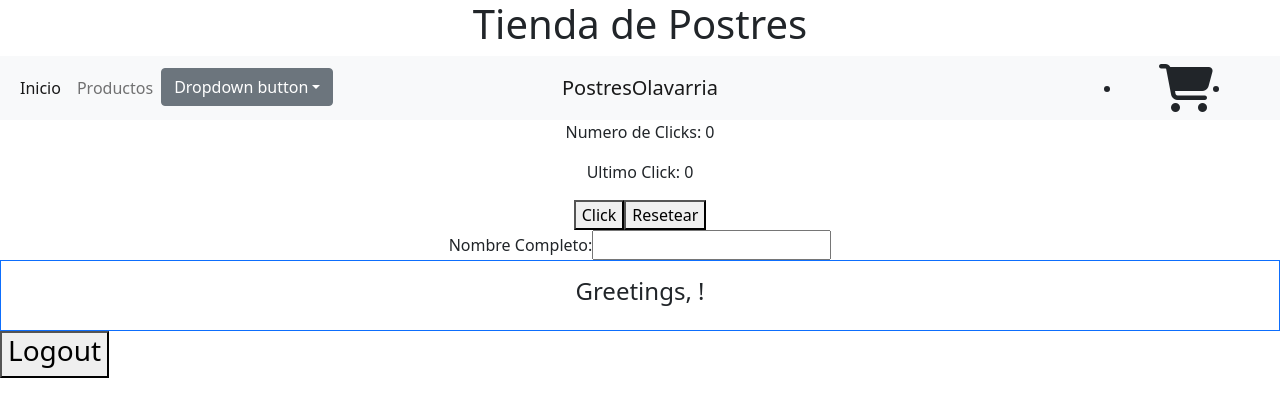
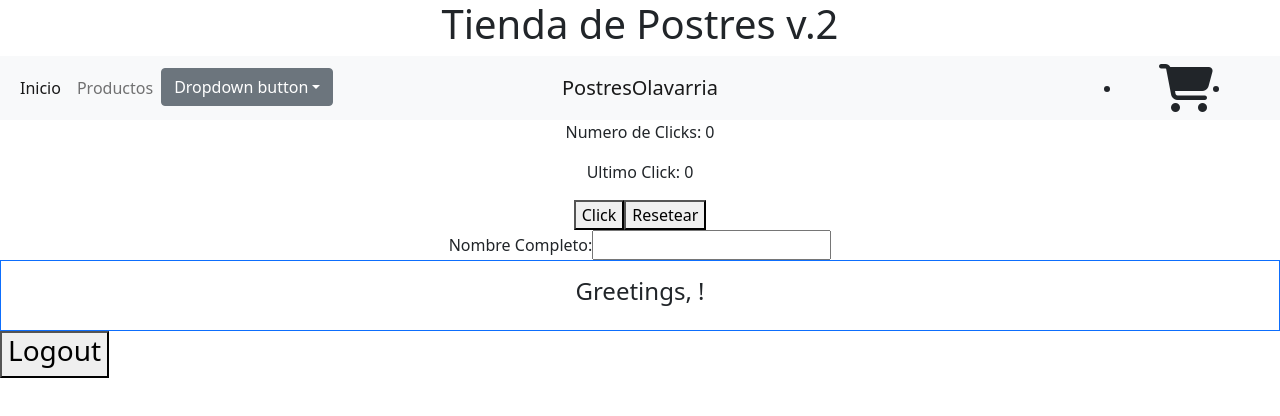
Before and after one commit to CodeSerch/TiendaPostres-ReactApp-Sergio-Bracho, a React (Create React App) app: page / in a window 1280 px wide. Shown: the top 416 px of the page. Built offline with nearby package versions, Linux system fonts and the light colour scheme.

Commit message:
Update App.js
change

```diff
--- a/src/App.js
+++ b/src/App.js
@@ -10,7 +10,7 @@ function App() {
   return (
     <div className="App">
       <header>
-        <h1>Tienda de Postres</h1>
+        <h1>Tienda de Postres v.2</h1>
       </header>
       <NavBar />
       <Contador/>
```
